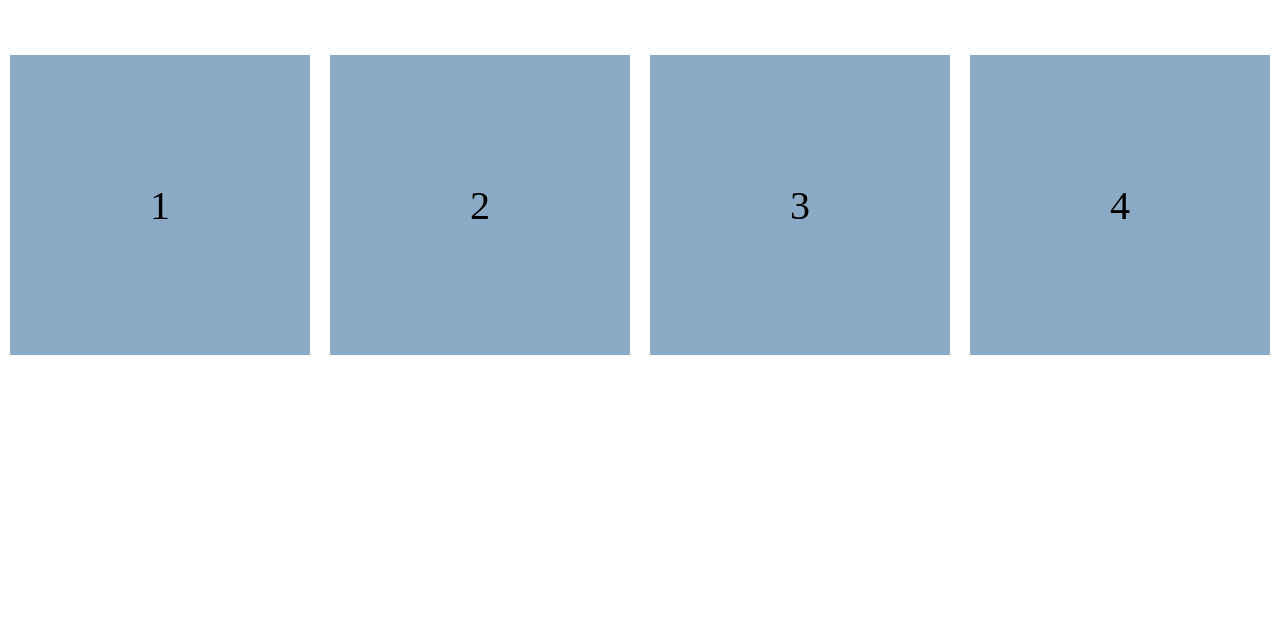
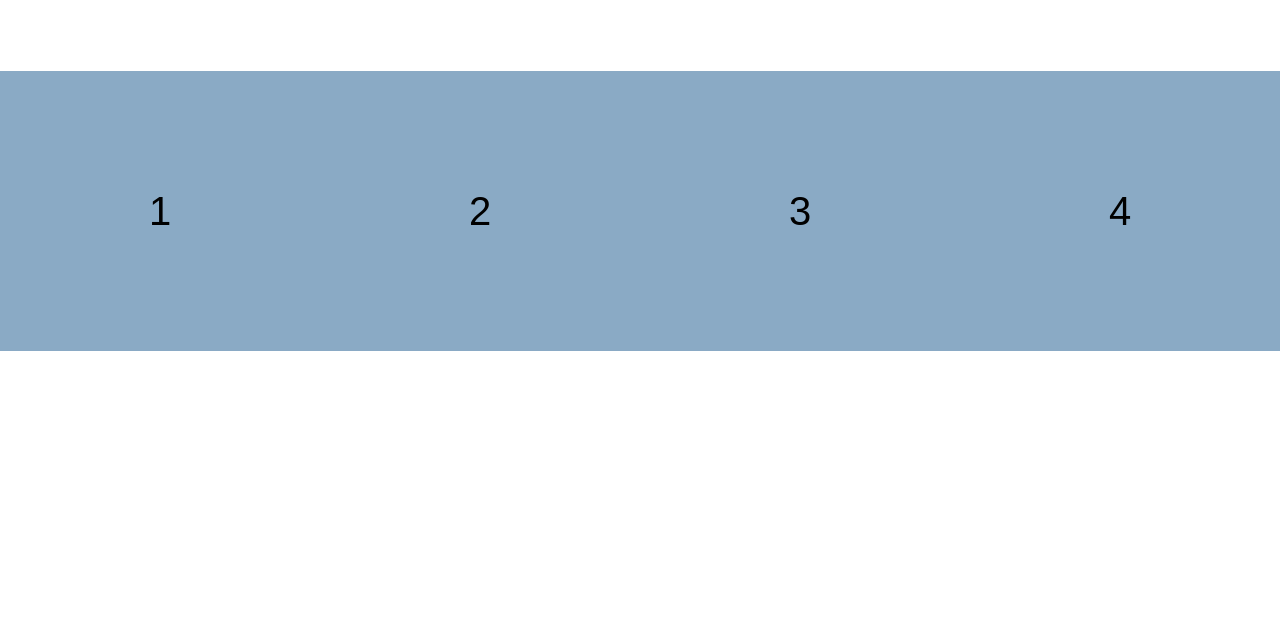
Before and after one commit to 3-TIC-ORT/proyecto-3-neorolearning, a plain HTML site: page INICIO/menu1.html in a window 1280 px wide. Shown: the part 172-800 px from the top of the page. Drawn offline with Linux system fonts and the light colour scheme.

Commit message:
odio proyecto

```diff
--- a/INICIO/inicio.css
+++ b/INICIO/inicio.css
@@ -31,7 +31,7 @@ h1 {
     border: none;
     padding: 40px 50px;
     cursor: pointer;
-    margin: 0;
+    margin: 0px;
     height: 29vh;
     justify-content: center;
     align-items: center;
@@ -47,7 +47,7 @@ h1 {
     border: none;
     padding: 40px 150px;
     cursor: pointer;
-    margin: 0;
+    margin: 0px;
     height: 29vh;
     justify-content: center;
     align-items: center;
--- a/INICIO/menu1.css
+++ b/INICIO/menu1.css
@@ -11,26 +11,31 @@
 .container{
     display: flex;
     align-items: flex-end;
+    justify-content: space-around;
 }
 .caja {
 
-    width: 350px;
-    height: 300px;
+    width: 320px;
+    height: 280px;
+    color: #000;
     background-color: rgb(138, 170, 197);
     text-align: center;
-    align-content: center;
+    align-items: center;
     font-size: 40px;
     font-optical-sizing: auto;
     font-weight: 500;
     font-style: normal;
-    margin: 10px;
+    border: none;
+    padding: 0px;
+    cursor: pointer;
+    justify-content: center;
     margin-top: 85px;
 }
 
 .arrow_back{
     width: 6vw;
     height: 12vh;
-    margin-top: 20px;
+    margin-top: 36px;
     margin-left: -1280px;
 }
 
--- a/INICIO/menu1.html
+++ b/INICIO/menu1.html
@@ -15,10 +15,10 @@
     </div>
     </div>
     <div class="container">
-        <div class="caja">1</div>
-        <div class="caja">2</div>
-        <div class="caja">3</div>
-        <div class="caja">4</div>
+        <a href="../JUEGO 1/expli1.html" class="pedro"><button class= "caja">1</button></a>
+        <a href="../JUEGO 2/expli2.html" class="pedro"><button class= "caja">2</button></a>
+        <a href="../JUEGO 3/expli3.html" class="pedro"><button class= "caja">3</button></a>
+        <a href="../JUEGO 4/expli4.html" class="pedro"><button class= "caja">4</button></a>
     </div>
 </body>
 </html>
--- a/INICIO/menu2.css
+++ b/INICIO/menu2.css
@@ -1,6 +1,6 @@
 *{
-    margin: 0;
-    padding: 0;
+    margin: 0px;
+    padding: 0px;
 }
 .pantalla {
 
@@ -14,17 +14,20 @@
 }
 .caja {
 
-    width: 400px;
-    height: 380px;
+    width: 395px;
+    height: 350px;
     background-color: rgb(138, 170, 197);
     text-align: center;
-    align-content: center;
+    align-items: center;
     font-size: 40px;
     font-optical-sizing: auto;
     font-weight: 500;
     font-style: normal;
     margin: 30px;
     margin-top: 60px;
+    border: none;
+    cursor: pointer;
+    justify-content: center;
 }
 
 .arrow_back{
--- a/JUEGO 1/explli1.css
+++ b/JUEGO 1/explli1.css
@@ -0,0 +1,11 @@
+*{
+    margin: 0;
+    padding: 0;
+}
+
+
+.hola{
+
+    width: 6vw;
+    height: 12vh;
+}
```
Also changed, not shown: INICIO/menu2.html (+4 -3 lines), JUEGO 1/expli1.html (+22 -0 lines).
